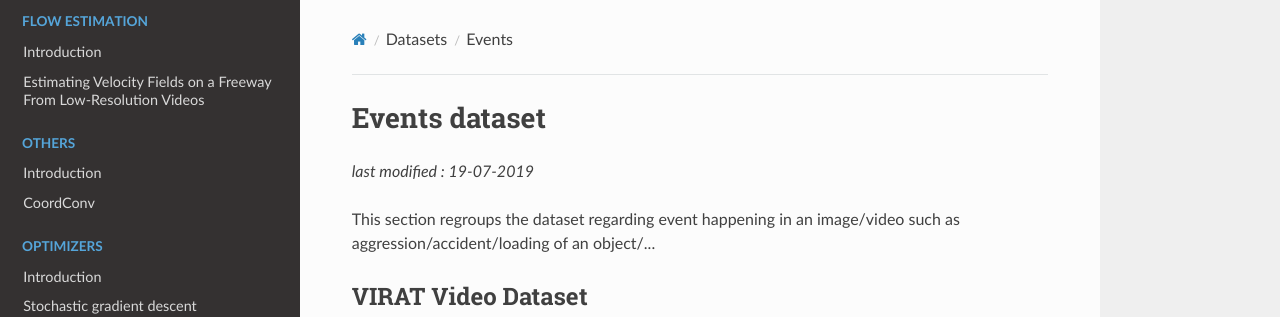
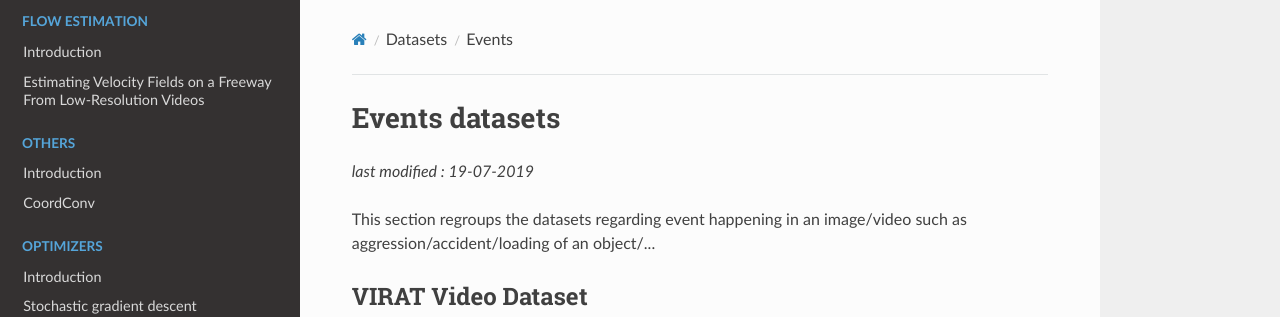
Before and after one commit to D3lt4lph4/papers, an MkDocs documentation site: the page built from docs/datasets/events.md, in a window 1280 px wide and 900 px high. Shown: the top 317 px of the window. Built offline with MkDocs 1.6.1, drawn with Linux system fonts in a browser that asks for light colours; nearby versions of some CDN libraries; old or Windows-style settings are respelled for this version of MkDocs.

Commit message:
small corrections

```diff
--- a/docs/datasets/events.md
+++ b/docs/datasets/events.md
@@ -1,8 +1,8 @@
-# Events dataset
+# Events datasets
 
 _last modified : 19-07-2019_
 
-This section regroups the dataset regarding event happening in an image/video such as aggression/accident/loading of an object/...
+This section regroups the datasets regarding event happening in an image/video such as aggression/accident/loading of an object/...
 
 ## VIRAT Video Dataset
 
```
